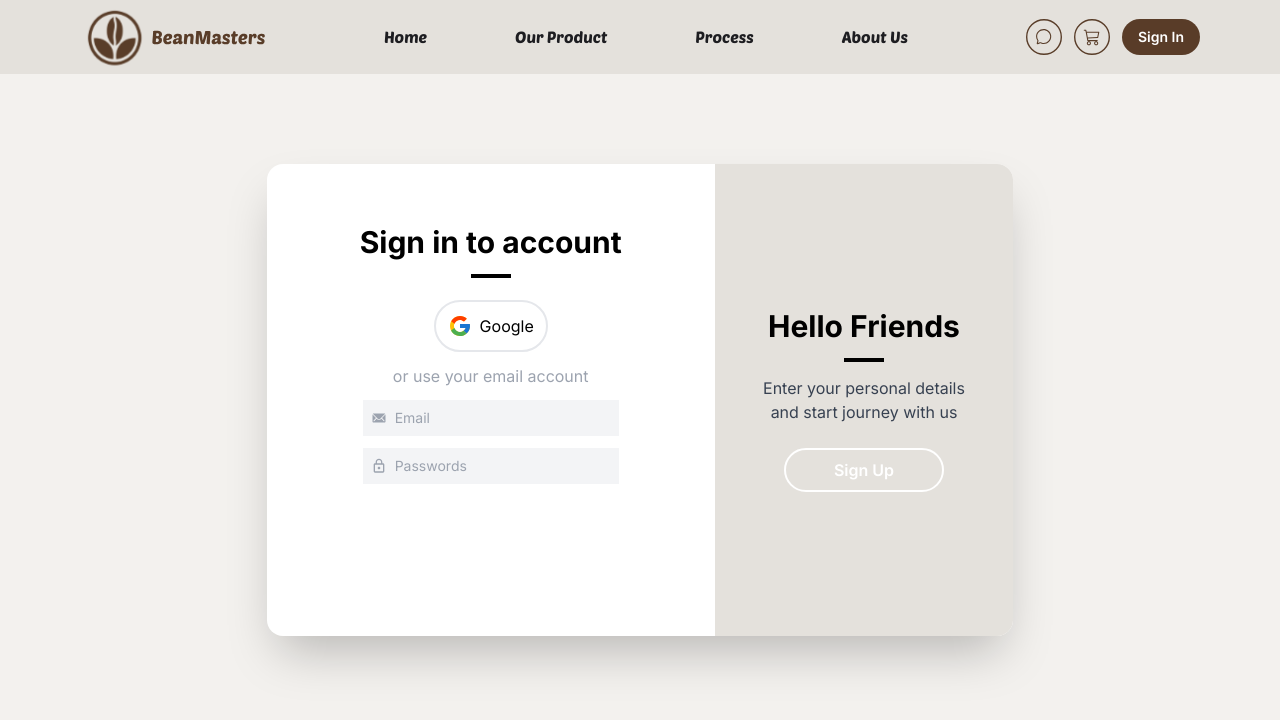
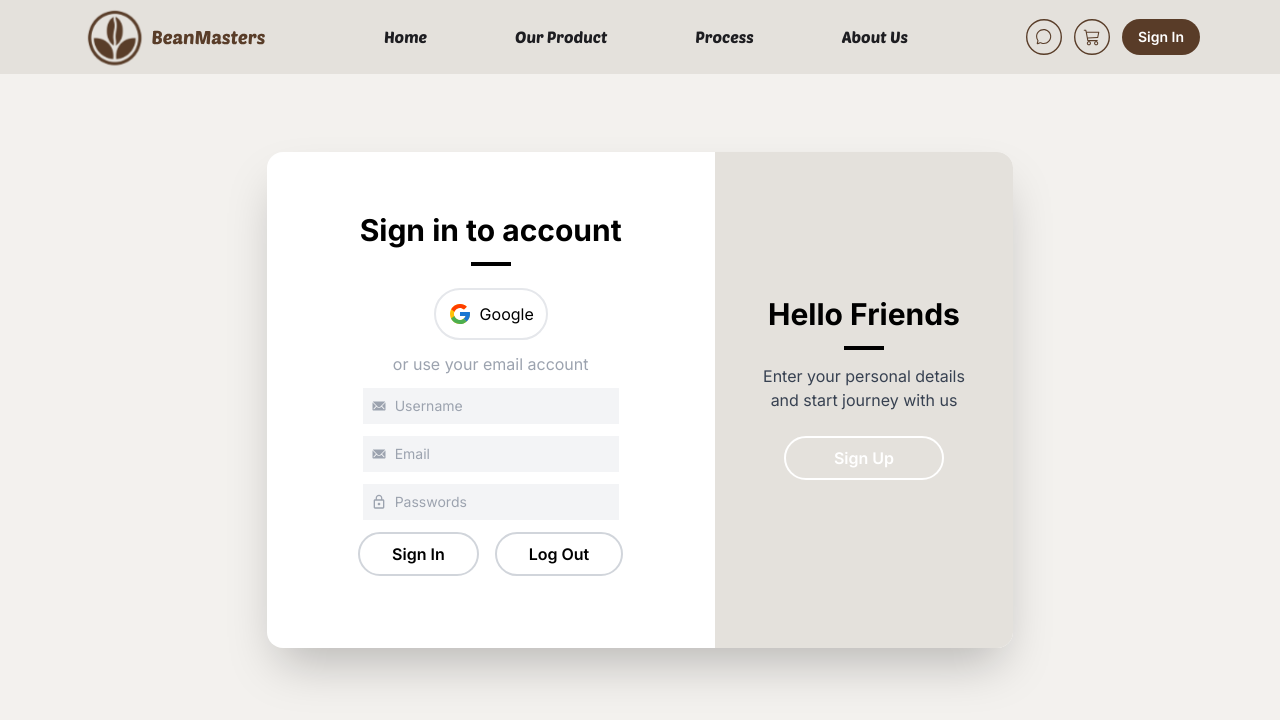
Before and after one commit to NaufalAfrizal55/TPW-WebDev-2023, a Next.js app in the folder frontend/: page /login in a window 1280 px wide. Shown: the top 720 px of the page. Built offline with nearby package versions, Linux system fonts and the light colour scheme.

Commit message:
update login form and products section

```diff
--- a/frontend/src/app/login/page.js
+++ b/frontend/src/app/login/page.js
@@ -50,19 +50,30 @@ const Login = () => {
               <div className="border-2 w-10 border-black inline-block mb-2"></div>
               {/* Social Login Section */}
               <div className="flex justify-center my-2">
-                <Link
+                <button
+                  type="button"
                   onClick={handleRedirect}
-                  href="#"
                   className="border-2 border-gray-200 rounded-full p-3 mx-1"
                 >
                   <div className="flex">
                     <FcGoogle className="text-2xl mr-2" />
                     <span className="">Google</span>
                   </div>
-                </Link>
+                </button>
               </div>
               <p className="text-gray-400 my-3">or use your email account</p>
               <div className="flex flex-col items-center">
+                <div className="bg-gray-100 w-64 p-2 flex items-center gap-2 mb-3">
+                  <IoIosMail className="text-gray-400" />
+                  <input
+                    type="username"
+                    name="username"
+                    placeholder="Username"
+                    className="bg-gray-100 outline-none text-sm flex-1"
+                    value={username}
+                    onChange={(e) => setUsername(e.target.value)}
+                  />
+                </div>
                 <div className="bg-gray-100 w-64 p-2 flex items-center gap-2 mb-3">
                   <IoIosMail className="text-gray-400" />
                   <input
@@ -70,6 +81,8 @@ const Login = () => {
                     name="email"
                     placeholder="Email"
                     className="bg-gray-100 outline-none text-sm flex-1"
+                    value={email}
+                    onChange={(e) => setEmail(e.target.value)}
                   />
                 </div>
                 <div className="bg-gray-100 w-64 p-2 flex items-center gap-2">
@@ -79,8 +92,26 @@ const Login = () => {
                     name="password"
                     placeholder="Passwords"
                     className="bg-gray-100 outline-none text-sm flex-1"
+                    value={password}
+                    onChange={(e) => setPassword(e.target.value)}
                   />
                 </div>
+              </div>
+              <div className="flex justify-center gap-4 my-3">
+                <button
+                  onClick={handleLogin}
+                  type="button"
+                  className="border-2 border-gray-300 text-black rounded-full px-8 py-2 inline-block font-semibold hover:bg-white hover:text-nav"
+                >
+                  Sign In
+                </button>
+                <button
+                  type="button"
+                  onClick={handleLogin}
+                  className="border-2 border-gray-300 text-black rounded-full px-8 py-2 inline-block font-semibold hover:bg-white hover:text-nav"
+                >
+                  Log Out
+                </button>
               </div>
             </div>
           </div>
--- a/frontend/src/app/page.js
+++ b/frontend/src/app/page.js
@@ -5,6 +5,7 @@ import heroSquare from "../../public/hero_kotak.svg";
 import kopiIcon from "../../public/heroKopi.svg";
 import Link from "next/link";
 import keyImg from "../../public/icon/key.svg";
+import BeanMasters from "../../public/logo/beanmaster.svg";
 
 export default function Home() {
   return (
@@ -71,9 +72,15 @@ export default function Home() {
 
       {/* Our Products */}
       <section className="h-screen w-full" id="product">
-        <div className="rotate-[1.94deg]  w-full mt-[80px] 3xl:mt-[104px]">
-          <div className="relative flex overflow-x-hidden m">
-            <div className="py-12 animate-marquee whitespace-nowrap">
+        <div className="rotate-[1.94deg]  w-full mt-[80px] 3xl:mt-[104px] ">
+          <div className="relative flex overflow-x-hidden justify-center items-center text-white h-[80px] bg-text-800">
+            <div className=" animate-marquee whitespace-nowrap">
+              <span className="mx-4 text-4xl font-inter font-semibold text-[24px]">
+                More than a coffee roaster
+              </span>
+              <span className="mx-4 text-4xl font-inter font-semibold text-[24px]">
+                Discover the Art and Science of Coffee with Us
+              </span>
               <span className="mx-4 text-4xl font-inter font-semibold text-[24px]">
                 More than a coffee roaster
               </span>
@@ -82,7 +89,13 @@ export default function Home() {
               </span>
             </div>
 
-            <div className="absolute top-0 py-12 animate-marquee2 whitespace-nowrap">
+            <div className="absolute animate-marquee2 whitespace-nowrap">
+              <span className="mx-4 text-4xl font-inter font-semibold text-[24px]">
+                More than a coffee roaster
+              </span>
+              <span className="mx-4 text-4xl font-inter font-semibold text-[24px]">
+                Discover the Art and Science of Coffee with Us
+              </span>
               <span className="mx-4 text-4xl font-inter font-semibold text-[24px]">
                 More than a coffee roaster
               </span>
@@ -101,7 +114,7 @@ export default function Home() {
           <h2 className="font-inter font-bold text-[40px] 3xl:text-[60px] text-brown-900">
             Explore our top products
           </h2>
-          <p className="font-inter font-semibold text-[17px] 3xl:text-[24px]">
+          <p className="font-inter font-semibold text-[18px] 3xl:text-[24px]">
             Top in the world, came with three favourite beans, single origin,
             blended, and flavored
           </p>
```
Also changed, not shown: frontend/public/logo/beanmaster.svg (added).
